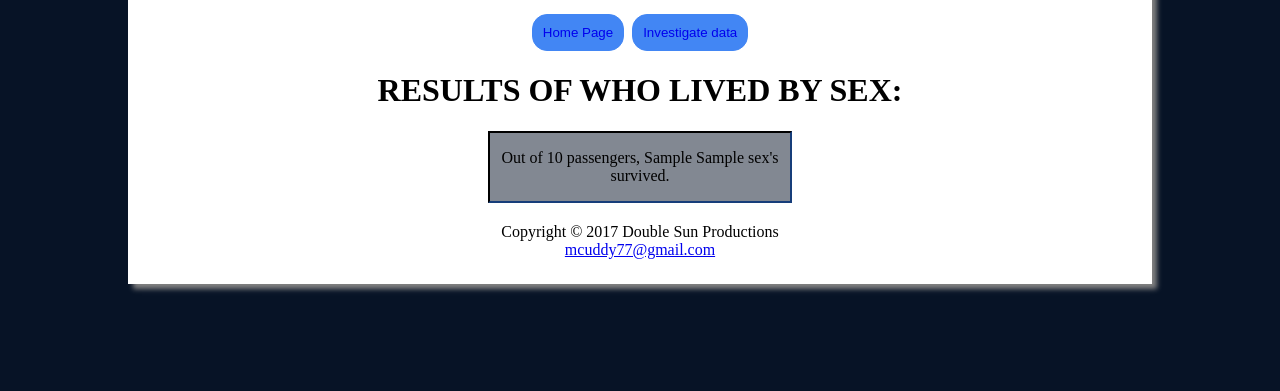
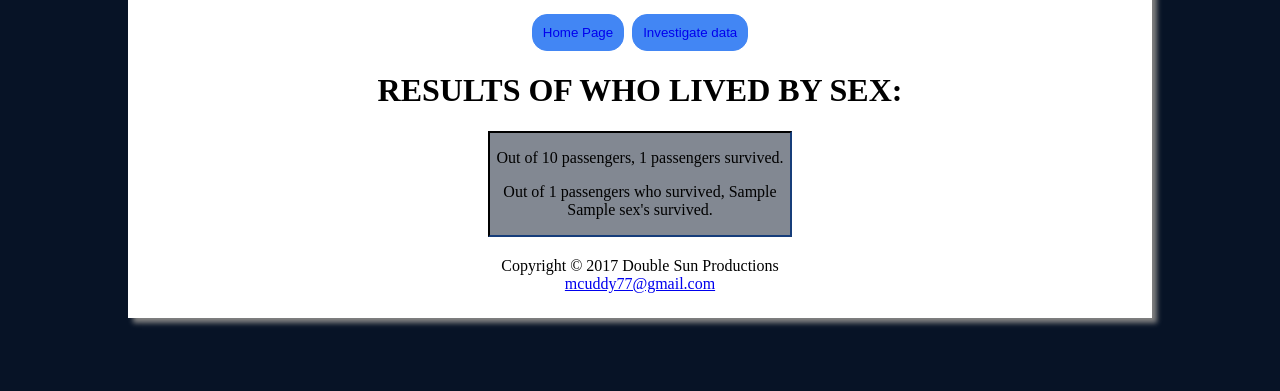
Before and after one commit to ravenusmc/titanic, a Flask app: template templates/sex_results.html in a window 1280 px wide. Shown: the part 409-800 px from the top of the page. Run offline with Flask 2, Linux system fonts and the light colour scheme; the template is opened without the code that fills it: most values are stand-ins (such as "Sample title", 1, 10 or a date in 2020).

Commit message:
added features to see total passengers who survived

```diff
--- a/data.py
+++ b/data.py
@@ -19,16 +19,18 @@ class Data():
     def who_lived_by_sex(self, sex):
         self.__data = pd.read_csv('train.csv')
         total_passengers = len(self.__data)
+        survived_passengers = len(self.__data[self.__data.Survived == 1])
         sex_type = len(self.__data[(self.__data.Sex == sex) & (self.__data.Survived == 1)])
-        return total_passengers, sex_type
+        return survived_passengers, total_passengers, sex_type
 
     #This method will show the user who survived the sinking of the titanic by
     #class.
     def who_lived_by_class(self, class_type):
         self.__data = pd.read_csv('train.csv')
         total_passengers = len(self.__data)
+        survived_passengers = len(self.__data[self.__data.Survived == 1])
         class_type = len(self.__data[(self.__data.Pclass == class_type) & (self.__data.Survived == 1)])
-        return total_passengers, class_type
+        return survived_passengers, total_passengers, class_type
 
     #This method will simply convert the class selected, which is an integer, to a string
     #of either first, second or third.
--- a/main.py
+++ b/main.py
@@ -23,20 +23,22 @@ def data():
     total_passengers = data.amount_who_lived()
     return render_template('data.html', title='Data Page', total = total_passengers)
 
+#This code will allow the user to see how many people survived by sex.
 @app.route('/sex_results', methods=['POST'])
 def sex_results():
     sex = str(request.form['sex'])
     data = Data()
-    total_passengers, lived_by_sex = data.who_lived_by_sex(sex)
-    return render_template('sex_results.html', title="sex_results", total = total_passengers, sex_type = lived_by_sex, sex = sex)
+    survived_passengers, total_passengers, lived_by_sex = data.who_lived_by_sex(sex)
+    return render_template('sex_results.html', title="sex_results", total = total_passengers, sex_type = lived_by_sex, sex = sex, total_lived = survived_passengers)
 
+#This code will display the results of how many people survived in each class.
 @app.route('/class_results', methods=['POST'])
 def class_results():
     class_selected = int(request.form['class'])
     data = Data()
     class_converted = data.convert_class(class_selected)
-    total_passengers, lived_by_class = data.who_lived_by_class(class_selected)
-    return render_template('class_results.html', title="class_results", total = total_passengers, class_type = lived_by_class, class_converted = class_converted)
+    survived_passengers, total_passengers, lived_by_class = data.who_lived_by_class(class_selected)
+    return render_template('class_results.html', title="class_results", total = total_passengers, class_type = lived_by_class, class_converted = class_converted, total_lived = survived_passengers)
 
 #This line will actually run the app.
 app.run(debug=True)
--- a/templates/class_results.html
+++ b/templates/class_results.html
@@ -22,7 +22,7 @@
     <main>
         <h1 class='class_results_heading'>Results of who lived by class:</h1>
         <div class='results_container'>
-            <p>Out of {{ total }} passengers, {{ class_type }} passengers of {{ class_converted }} class survived!</p>
+            <p>Out of {{ total }} passengers, {{ total_lived }} passengers survived. {{ class_type }} passengers of {{ class_converted }} class survived!</p>
         </div>
     </main>
 
--- a/templates/sex_results.html
+++ b/templates/sex_results.html
@@ -23,7 +23,11 @@
     <main>
         <h1 class='sex_results_heading'>Results of who lived by sex:</h1>
         <div class='results_container'>
-            <p>Out of {{ total }} passengers, {{ sex_type }} {{ sex }}'s survived.</p>
+            <p>Out of {{ total }} passengers, {{ total_lived }} passengers survived.
+            </p>
+            <p>Out of {{ total_lived }} passengers who survived, {{ sex_type }}
+            {{ sex }}'s survived.
+            </p>
         </div>
     </main>
 
```
